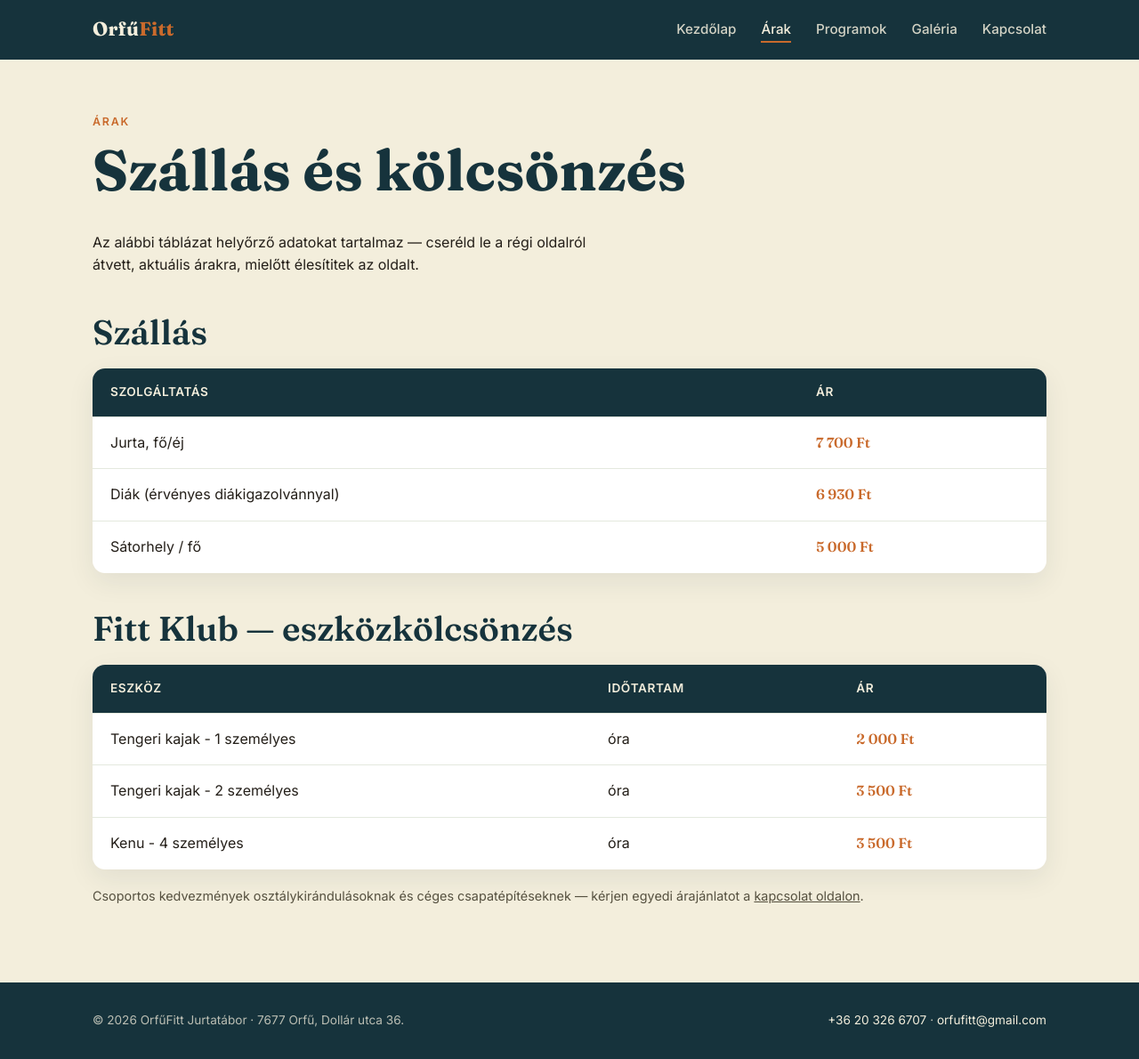
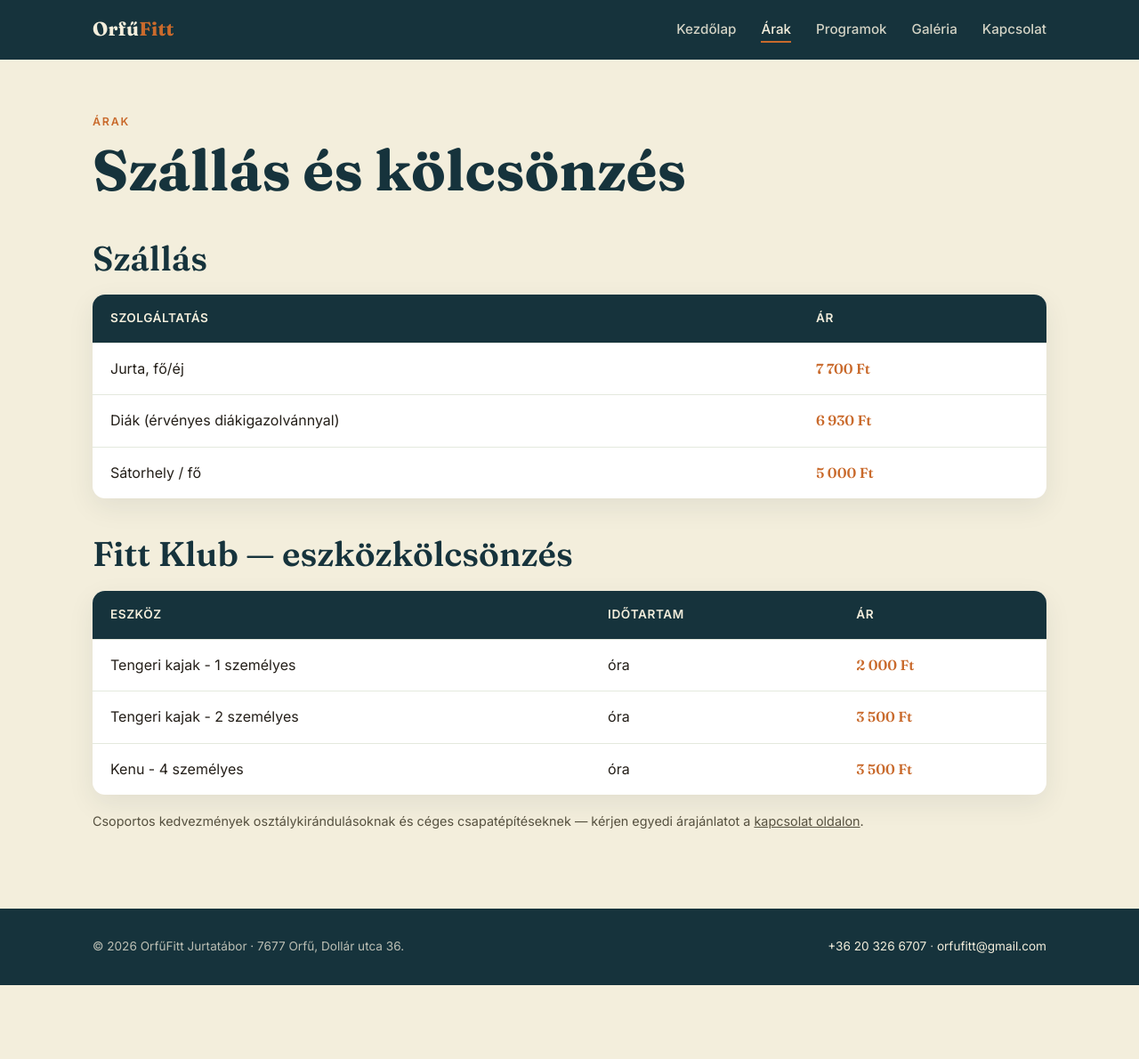
Before and after one commit to bnclrn0/orfufitt, a Jekyll site: the page built from arak.md, in a window 1280 px wide and 1190 px high. Shown: the whole window at 89% size. Built offline with Jekyll 4.4.1, drawn with Linux system fonts in a browser that asks for light colours.

Commit message:
Update arak.md

```diff
--- a/arak.md
+++ b/arak.md
@@ -9,10 +9,6 @@ description: Szállás- és eszközkölcsönzési árak az OrfűFitt Jurtatábor
   <div class="container">
     <span class="eyebrow">Árak</span>
     <h1>Szállás és kölcsönzés</h1>
-    <p style="max-width:60ch;">
-      Az alábbi táblázat helyőrző adatokat tartalmaz — cseréld le a régi oldalról
-      átvett, aktuális árakra, mielőtt élesítitek az oldalt.
-    </p>
 
     <h2 style="margin-top:40px;">Szállás</h2>
     <table class="price-table">
```
